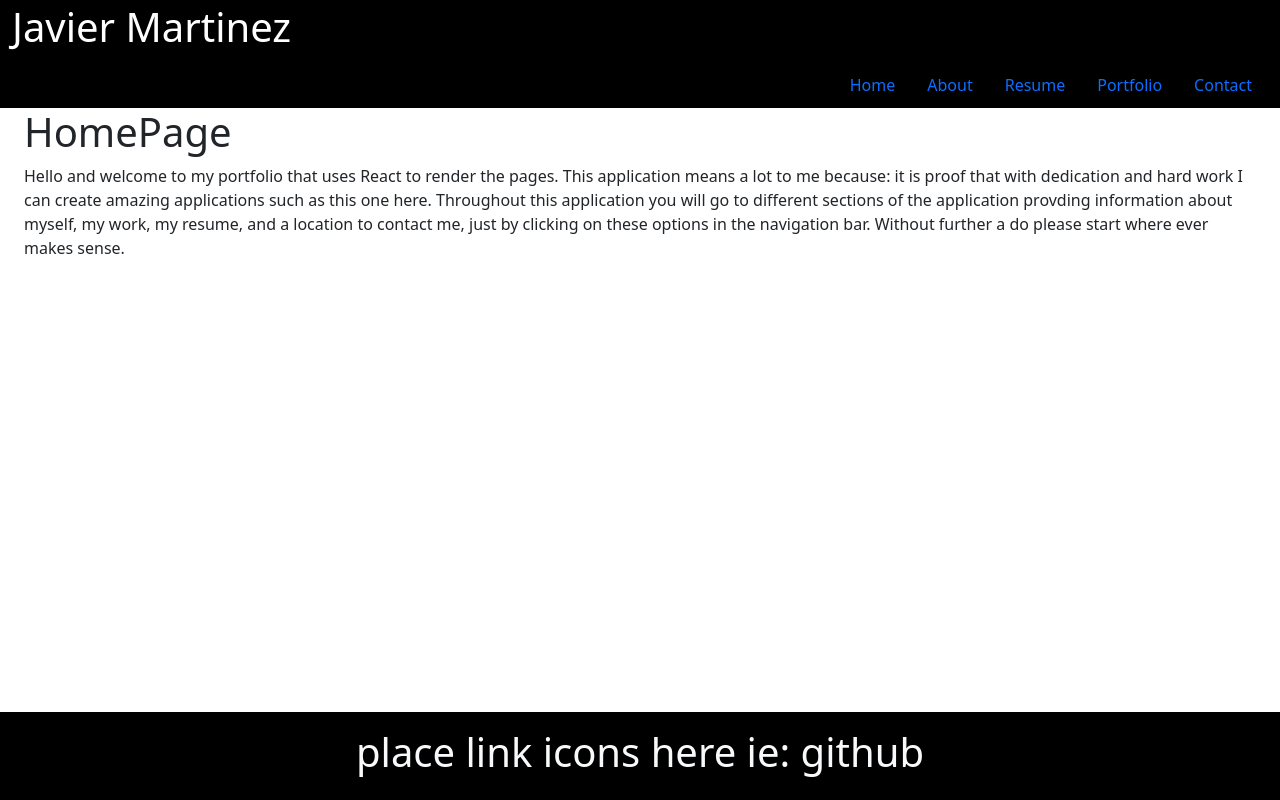
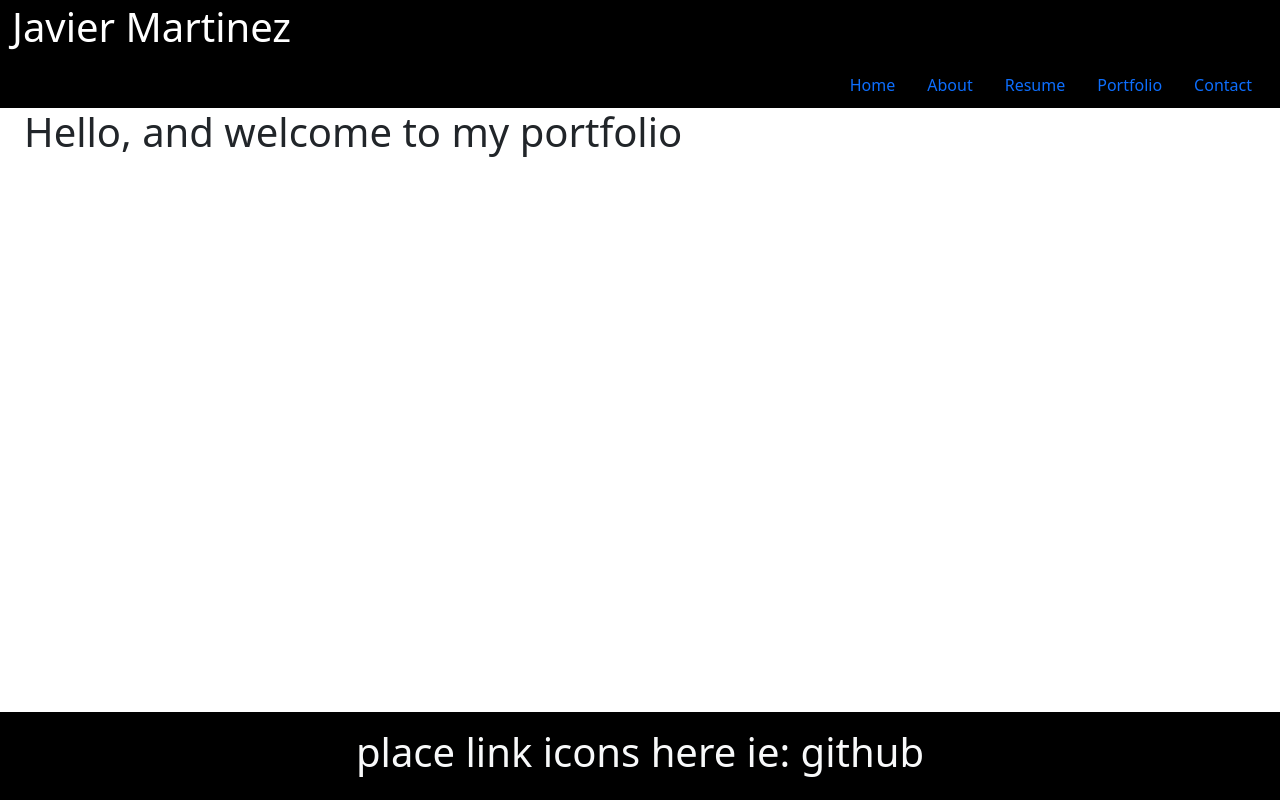
Before and after one commit to Javier2596/React-portfolio, a React (Create React App) app in the folder react-protfolio-app/: page / in a window 1280 px wide. Built offline with nearby package versions, Linux system fonts and the light colour scheme.

Commit message:
fixed image rendering issues

```diff
--- a/react-protfolio-app/src/components/pages/About.js
+++ b/react-protfolio-app/src/components/pages/About.js
@@ -1,10 +1,11 @@
 import React from 'react';
+import img1 from '../../images/avatar.png'
 
 export default function About() {
   return (
-    <div >
+    <div>
       <h1>About Me</h1>
-      <img src= "../images/avataaars.png" alt='profile'></img>
+      <img src={img1} alt="placeholder"></img>
       <p>
         Hello, my name is Javier Martinez. I was born in Tucson, AZ and have lived here my whole life. I originally went to school for Criminal Justice Studies; but have since made a career change to study Web Development and pursue a career in the Web Dev industry. So far I have learned many differnt languages, databases, and libraries to increase my knowledge and better my career as a fullstack web developer. My goals are to continue learning and practicing everything I have learned in class so that I am comfortable applying to jobs in the industry; and to someday pass my knowledge and experiences to other web developers who are starting like me.
       </p>
--- a/react-protfolio-app/src/components/pages/Home.js
+++ b/react-protfolio-app/src/components/pages/Home.js
@@ -3,10 +3,8 @@ import React from 'react';
 export default function Home() {
   return (
     <div className="mx-4">
-      <h1>HomePage</h1>
-      <p>
-        Hello and welcome to my portfolio that uses React to render the pages. This application means a lot to me because: it is proof that with dedication and hard work I can create amazing applications such as this one here. Throughout this application you will go to different sections of the application provding information about myself, my work, my resume, and a location to contact me, just by clicking on these options in the navigation bar. Without further a do please start where ever makes sense.
-      </p>
+      <h1>Hello, and welcome to my portfolio</h1>
+
     </div>
   );
 }
--- a/react-protfolio-app/src/components/pages/Portfolio.js
+++ b/react-protfolio-app/src/components/pages/Portfolio.js
@@ -1,4 +1,6 @@
 import React from 'react';
+import img2 from '../../images/PokeProj.png';
+import img3 from '../../images/IntentionalHealth.png';
 
 export default function Portfolio() {
   return (
@@ -8,7 +10,7 @@ export default function Portfolio() {
     <div className="m-3 p-3">
       <a href="https://mayamckinney.github.io/tumblr-marvel/">
         <div>
-          <img src="../images/PokeProj.png" alt="Pokemon Search"></img>
+          <img src={img2} alt="Pokemon Search"></img>
         </div>
       </a>
     </div>
@@ -16,7 +18,7 @@ export default function Portfolio() {
     <div className="m-3 p-3">
       <a href="https://intentional-health.herokuapp.com/">
         <div>
-          <img src="../images/IntentionalHealth.png" alt="Intentional Health"></img>
+          <img src={img3} alt="Intentional Health"></img>
         </div>
       </a>
     </div>
--- a/react-protfolio-app/src/components/pages/Resume.js
+++ b/react-protfolio-app/src/components/pages/Resume.js
@@ -9,8 +9,8 @@ export default function Resume() {
     </div>
 
 
-      <p className="pt-3">Proficiencies in:</p>
-      <ul className="m-3 p-3">
+      <p className="p-2">Proficiencies in:</p>
+      <ul className="m-3 p-4">
         <li>HTML</li>
         <li>CSS</li>
         <li>JavaScript</li>
```
Also changed, not shown: react-protfolio-app/src/images/avatar.png (renamed from react-protfolio-app/src/images/avataaars.png).
